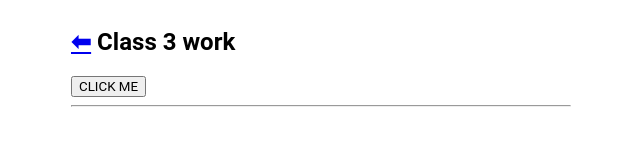
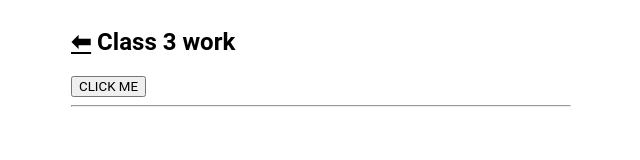
Before and after one commit to codingtuba-personal/outschool, a plain HTML site: page class-3.html in a window 1280 px wide. Shown: the full height of the page, 319-959 px from the left. Drawn offline with Linux system fonts and the light colour scheme.

Commit message:
global css update

```diff
--- a/css/global.css
+++ b/css/global.css
@@ -16,3 +16,6 @@ code{
 code span,code * span{
     font-family: monospace !important;
 }
+a[href]{
+    color:black;
+}
```
